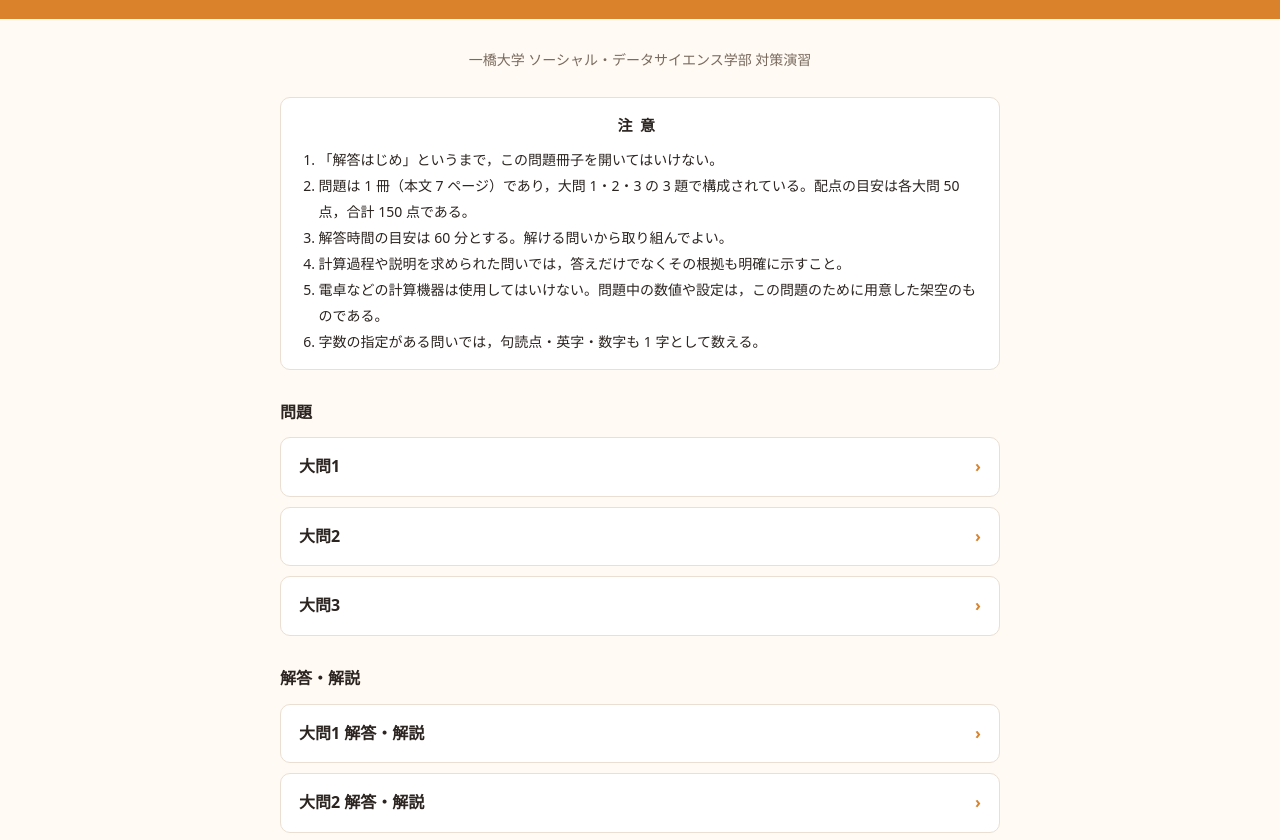
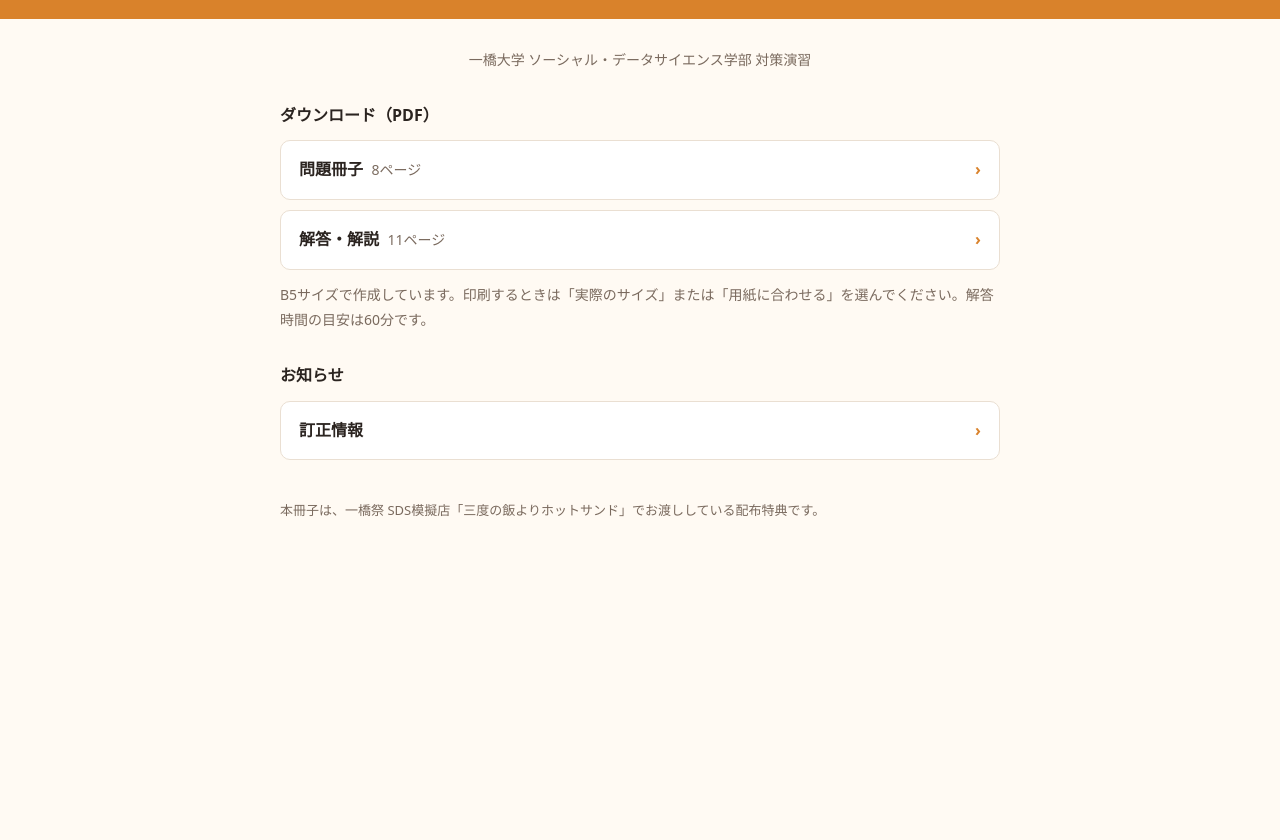
Before and after one commit to sds-mogiten/sougou, a plain HTML site: page index.html in a window 1280 px wide. Shown: the part 90-930 px from the top of the page. After the commit the page ends 800 px from the top, so only its background shows below. Drawn offline with Linux system fonts and the light colour scheme.

Commit message:
PDF配布形式に変更

```diff
--- a/index.html
+++ b/index.html
@@ -18,32 +18,12 @@
     <p class="sub">一橋大学 ソーシャル・データサイエンス学部 対策演習</p>
   </div>
 
-  <div class="notes">
-    <h2>注意</h2>
-    <ol>
-      <li>「解答はじめ」というまで，この問題冊子を開いてはいけない。</li>
-      <li>問題は 1 冊（本文 7 ページ）であり，大問 1・2・3 の 3 題で構成されている。配点の目安は各大問 50 点，合計 150 点である。</li>
-      <li>解答時間の目安は 60 分とする。解ける問いから取り組んでよい。</li>
-      <li>計算過程や説明を求められた問いでは，答えだけでなくその根拠も明確に示すこと。</li>
-      <li>電卓などの計算機器は使用してはいけない。問題中の数値や設定は，この問題のために用意した架空のものである。</li>
-      <li>字数の指定がある問いでは，句読点・英字・数字も 1 字として数える。</li>
-    </ol>
-  </div>
-
-  <h2 class="section-title">問題</h2>
+  <h2 class="section-title">ダウンロード（PDF）</h2>
   <ul class="list">
-    <li><a href="q1">大問1</a></li>
-    <li><a href="q2">大問2</a></li>
-    <li><a href="q3">大問3</a></li>
+    <li><a href="mondai.pdf">問題冊子<span>8ページ</span></a></li>
+    <li><a href="kaitou.pdf">解答・解説<span>11ページ</span></a></li>
   </ul>
-
-  <h2 class="section-title">解答・解説</h2>
-  <ul class="list">
-    <li><a href="a1">大問1 解答・解説</a></li>
-    <li><a href="a2">大問2 解答・解説</a></li>
-    <li><a href="a3">大問3 解答・解説</a></li>
-  </ul>
-  <p class="score" style="margin-top:12px">記述問題の解答例は一例である。表現が異なっていても，必要な根拠や論理の筋道が書けていれば正解として採点してよい。</p>
+  <p class="score" style="margin-top:12px">B5サイズで作成しています。印刷するときは「実際のサイズ」または「用紙に合わせる」を選んでください。解答時間の目安は60分です。</p>
 
   <h2 class="section-title">お知らせ</h2>
   <ul class="list">
```
Also changed, not shown: 3 other files.
